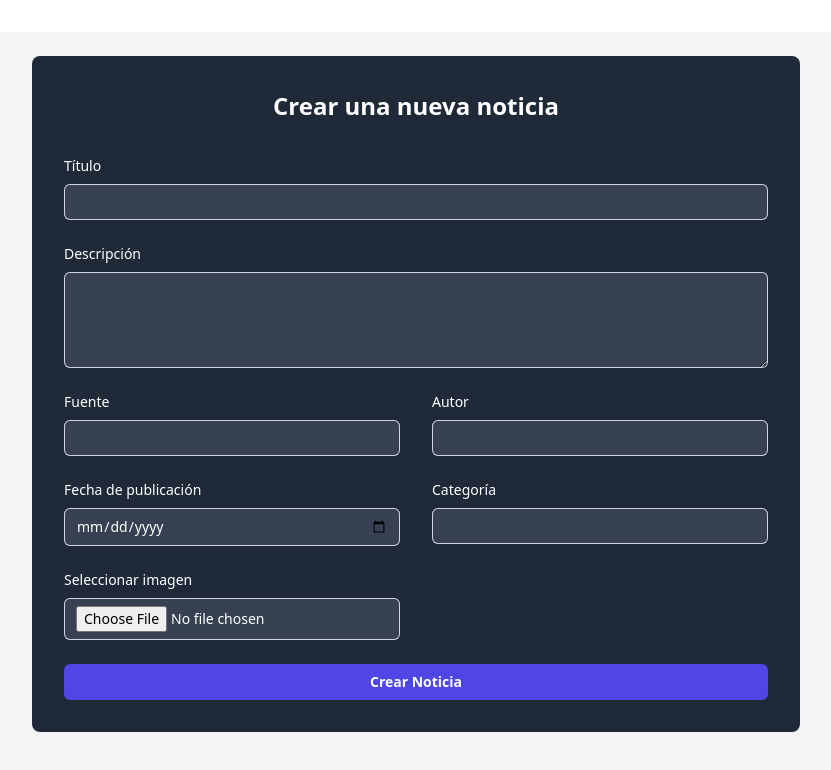
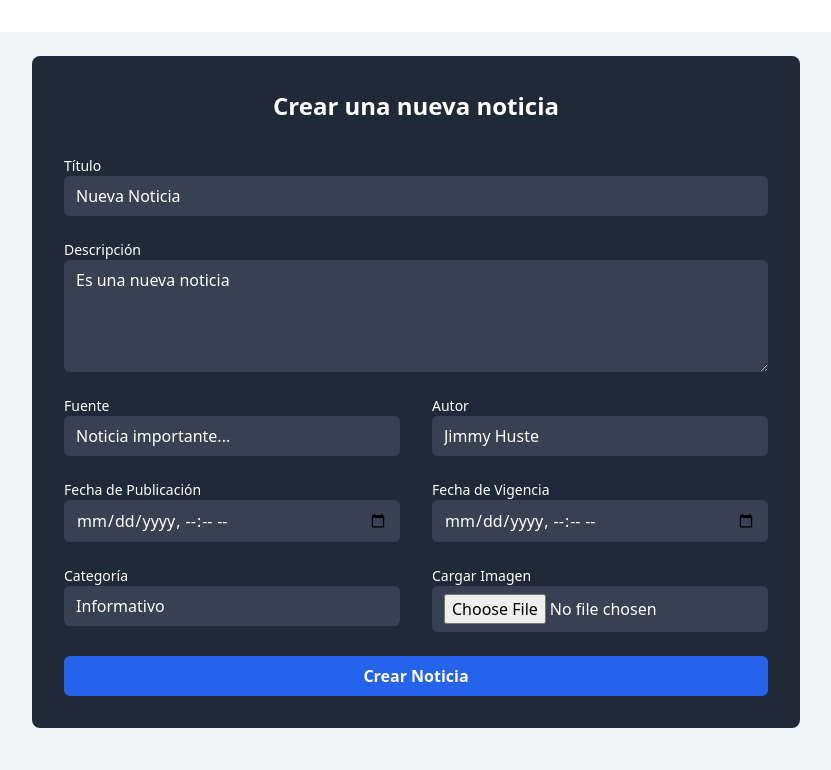
Before and after one commit to MisaelCartes/proyecto-titulo-capstone, a React (Create React App) app in the folder sistema-junta-vecinal/front-junta-vecinos/: page /create/news in a window 1280 px wide. Shown: the top 770 px of the page, without its empty margins (224-1055 px from the left). Built offline with nearby package versions, Linux system fonts and the light colour scheme; the HTML template or start-up script is replaced by a standard one.

Commit message:
Se hace la integracion del modulo noticias

```diff
--- a/sistema-junta-vecinal/front-junta-vecinos/package.json
+++ b/sistema-junta-vecinal/front-junta-vecinos/package.json
@@ -13,6 +13,7 @@
     "@testing-library/jest-dom": "^5.17.0",
     "@testing-library/react": "^13.4.0",
     "@testing-library/user-event": "^13.5.0",
+    "dayjs": "^1.11.13",
     "front-junta-vecinos": "file:",
     "jwt-decode": "^4.0.0",
     "react": "^18.3.1",
--- a/sistema-junta-vecinal/front-junta-vecinos/src/components/CreateNews.jsx
+++ b/sistema-junta-vecinal/front-junta-vecinos/src/components/CreateNews.jsx
@@ -1,17 +1,19 @@
 import React, { useState } from 'react';
 import Swal from 'sweetalert2';
 import axios from 'axios';
+import dayjs from 'dayjs';
 
 export const CreateNews = () => {
   const [formData, setFormData] = useState({
-    title: '',
-    description: '',
-    source: '',
-    author: '',
+    title: 'Nueva Noticia',
+    description: 'Es una nueva noticia',
+    source: 'Noticia importante...',
+    author: 'Jimmy Huste',
     publishedAt: '',
-    category: '',
-    urlToImage: '',
+    dateVigencia: '',
+    category: 'Informativo',
   });
+  const [imageFile, setImageFile] = useState(null); // Estado separado para la imagen
   const [errors, setErrors] = useState({});
 
   const handleChange = (e) => {
@@ -19,73 +21,88 @@ export const CreateNews = () => {
     setFormData({ ...formData, [name]: value });
   };
 
+  const handleImageChange = (e) => {
+    const file = e.target.files[0];
+    setImageFile(file); // Guardar el archivo en el estado
+  };
+
   const handleSubmit = async (e) => {
     e.preventDefault();
-    setErrors({}); // Reiniciar errores previos
+    setErrors({});
+
+    // Crear un FormData para manejar el envío de datos y archivos
+    const dataToSend = new FormData();
+    dataToSend.append('title', formData.title);
+    dataToSend.append('description', formData.description);
+    dataToSend.append('source', formData.source);
+    dataToSend.append('author', formData.author);
+    dataToSend.append('publishedAt', dayjs(formData.publishedAt).format('YYYY-MM-DD HH:mm'));
+    dataToSend.append('dateVigencia', dayjs(formData.dateVigencia).format('YYYY-MM-DD HH:mm'));
+    dataToSend.append('category', formData.category);
+    if (imageFile) {
+      dataToSend.append('urlToImage', imageFile); // Agregar la imagen al FormData
+    }
 
     try {
-      // Enviar solicitud a /create/news
-      await axios.post('http://127.0.0.1:8000/create/news', formData, {
+      const response = await axios.post('http://127.0.0.1:8000/crear/noticias/', dataToSend, {
         headers: {
-          'Content-Type': 'application/json',
+          'Content-Type': 'multipart/form-data', // Asegurarse de que el tipo de contenido sea multipart/form-data
         },
       });
 
-      // Mostrar mensaje de éxito
+      console.log(response.data);
       Swal.fire({
         icon: 'success',
         title: 'Noticia creada',
         text: 'La noticia se ha creado exitosamente.',
       });
 
-      // Reiniciar formulario
       setFormData({
         title: '',
         description: '',
         source: '',
         author: '',
         publishedAt: '',
+        dateVigencia: '',
         category: '',
-        urlToImage: '',
       });
+      setImageFile(null);
     } catch (error) {
-      // Manejar errores
       if (error.response && error.response.data) {
         setErrors(error.response.data);
-      }
-
-      // Mostrar mensaje de error
+        // Verificar si el error contiene el mensaje específico
+        if (error.response.data.error === 'Solo se permiten imágenes en formato .jpg, .jpeg o .png.') {
+          Swal.fire({
+            icon: 'error',
+            title: 'Error en el formato de imagen',
+            text: error.response.data.error,
+          });
+        } else {
           Swal.fire({
             icon: 'error',
             title: 'Error',
             text: 'Hubo un problema al crear la noticia. Por favor, intenta nuevamente.',
           });
         }
+      } else {
+        Swal.fire({
+          icon: 'error',
+          title: 'Error',
+          text: 'Hubo un problema al crear la noticia. Por favor, intenta nuevamente.',
+        });
+      }
+    }
   };
 
   return (
-    <div className="flex-1 p-6 bg-gray-100 overflow-y-auto h-screen w-full mt-8"> {/* Ancho del contenedor ajustado */}
-      <div
-        className="max-w-3xl rounded-lg p-8 mx-auto bg-gray-800" // Color de fondo para el formulario
-        style={{ width: '100%' }} // Aseguramos que el formulario tenga un ancho del 100%
-      >
+    <div className="flex-1 p-6 bg-gray-100 overflow-y-auto h-screen w-full mt-8">
+      <div className="max-w-3xl rounded-lg p-8 mx-auto bg-gray-800">
         <h2 className="mb-8 text-center text-2xl font-bold leading-9 text-white">
           Crear una nueva noticia
         </h2>
-
-        <form
-          className="grid grid-cols-1 gap-y-6 sm:grid-cols-2 sm:gap-x-8"
-          onSubmit={handleSubmit}
-        >
-          {/** Título */}
+        <form className="grid grid-cols-1 gap-y-6 sm:grid-cols-2 sm:gap-x-8" onSubmit={handleSubmit}>
           <div className="sm:col-span-2">
-            <label
-              htmlFor="title"
-              className="block text-sm font-medium text-white"
-            >
-              Título
-            </label>
-            <div className="mt-2">
+            <label htmlFor="title" className="block text-sm font-medium text-white">Título</label>
             <input
               id="title"
               name="title"
@@ -93,23 +110,12 @@ export const CreateNews = () => {
               value={formData.title}
               onChange={handleChange}
               required
-                className="block w-full rounded-md bg-gray-700 py-2 px-3 text-white shadow-sm ring-1 ring-inset ring-gray-300 placeholder:text-gray-400 focus:ring-2 focus:ring-inset focus:ring-indigo-600 sm:text-sm"
+              className="block w-full rounded-md bg-gray-700 py-2 px-3 text-white"
             />
-              {errors.title && (
-                <p className="text-red-500 text-xs mt-1">{errors.title}</p>
-              )}
+            {errors.title && <p className="text-red-500 text-xs mt-1">{errors.title}</p>}
           </div>
-          </div>
-
-          {/** Descripción */}
           <div className="sm:col-span-2">
-            <label
-              htmlFor="description"
-              className="block text-sm font-medium text-white"
-            >
-              Descripción
-            </label>
-            <div className="mt-2">
+            <label htmlFor="description" className="block text-sm font-medium text-white">Descripción</label>
             <textarea
               id="description"
               name="description"
@@ -117,23 +123,12 @@ export const CreateNews = () => {
               value={formData.description}
               onChange={handleChange}
               required
-                className="block w-full rounded-md bg-gray-700 py-2 px-3 text-white shadow-sm ring-1 ring-inset ring-gray-300 placeholder:text-gray-400 focus:ring-2 focus:ring-inset focus:ring-indigo-600 sm:text-sm"
+              className="block w-full rounded-md bg-gray-700 py-2 px-3 text-white"
             />
-              {errors.description && (
-                <p className="text-red-500 text-xs mt-1">{errors.description}</p>
-              )}
+            {errors.description && <p className="text-red-500 text-xs mt-1">{errors.description}</p>}
           </div>
-          </div>
-
-          {/** Fuente */}
-          <div className="sm:col-span-1">
-            <label
-              htmlFor="source"
-              className="block text-sm font-medium text-white"
-            >
-              Fuente
-            </label>
-            <div className="mt-2">
+          <div>
+            <label htmlFor="source" className="block text-sm font-medium text-white">Fuente</label>
             <input
               id="source"
               name="source"
@@ -141,23 +136,12 @@ export const CreateNews = () => {
               value={formData.source}
               onChange={handleChange}
               required
-                className="block w-full rounded-md bg-gray-700 py-2 px-3 text-white shadow-sm ring-1 ring-inset ring-gray-300 placeholder:text-gray-400 focus:ring-2 focus:ring-inset focus:ring-indigo-600 sm:text-sm"
+              className="block w-full rounded-md bg-gray-700 py-2 px-3 text-white"
             />
-              {errors.source && (
-                <p className="text-red-500 text-xs mt-1">{errors.source}</p>
-              )}
+            {errors.source && <p className="text-red-500 text-xs mt-1">{errors.source}</p>}
           </div>
-          </div>
-
-          {/** Autor */}
-          <div className="sm:col-span-1">
-            <label
-              htmlFor="author"
-              className="block text-sm font-medium text-white"
-            >
-              Autor
-            </label>
-            <div className="mt-2">
+          <div>
+            <label htmlFor="author" className="block text-sm font-medium text-white">Autor</label>
             <input
               id="author"
               name="author"
@@ -165,47 +149,38 @@ export const CreateNews = () => {
               value={formData.author}
               onChange={handleChange}
               required
-                className="block w-full rounded-md bg-gray-700 py-2 px-3 text-white shadow-sm ring-1 ring-inset ring-gray-300 placeholder:text-gray-400 focus:ring-2 focus:ring-inset focus:ring-indigo-600 sm:text-sm"
+              className="block w-full rounded-md bg-gray-700 py-2 px-3 text-white"
             />
-              {errors.author && (
-                <p className="text-red-500 text-xs mt-1">{errors.author}</p>
-              )}
+            {errors.author && <p className="text-red-500 text-xs mt-1">{errors.author}</p>}
           </div>
-          </div>
-
-          {/** Fecha de publicación */}
-          <div className="sm:col-span-1">
-            <label
-              htmlFor="publishedAt"
-              className="block text-sm font-medium text-white"
-            >
-              Fecha de publicación
-            </label>
-            <div className="mt-2">
+          <div>
+            <label htmlFor="publishedAt" className="block text-sm font-medium text-white">Fecha de Publicación</label>
             <input
               id="publishedAt"
               name="publishedAt"
-                type="date"
+              type="datetime-local"
               value={formData.publishedAt}
               onChange={handleChange}
               required
-                className="block w-full rounded-md bg-gray-700 py-2 px-3 text-white shadow-sm ring-1 ring-inset ring-gray-300 placeholder:text-gray-400 focus:ring-2 focus:ring-inset focus:ring-indigo-600 sm:text-sm"
+              className="block w-full rounded-md bg-gray-700 py-2 px-3 text-white"
             />
-              {errors.publishedAt && (
-                <p className="text-red-500 text-xs mt-1">{errors.publishedAt}</p>
-              )}
+            {errors.publishedAt && <p className="text-red-500 text-xs mt-1">{errors.publishedAt}</p>}
           </div>
+          <div>
+            <label htmlFor="dateVigencia" className="block text-sm font-medium text-white">Fecha de Vigencia</label>
+            <input
+              id="dateVigencia"
+              name="dateVigencia"
+              type="datetime-local"
+              value={formData.dateVigencia}
+              onChange={handleChange}
+              required
+              className="block w-full rounded-md bg-gray-700 py-2 px-3 text-white"
+            />
+            {errors.dateVigencia && <p className="text-red-500 text-xs mt-1">{errors.dateVigencia}</p>}
           </div>
-
-          {/** Categoría */}
-          <div className="sm:col-span-1">
-            <label
-              htmlFor="category"
-              className="block text-sm font-medium text-white"
-            >
-              Categoría
-            </label>
-            <div className="mt-2">
+          <div>
+            <label htmlFor="category" className="block text-sm font-medium text-white">Categoría</label>
             <input
               id="category"
               name="category"
@@ -213,44 +188,27 @@ export const CreateNews = () => {
               value={formData.category}
               onChange={handleChange}
               required
-                className="block w-full rounded-md bg-gray-700 py-2 px-3 text-white shadow-sm ring-1 ring-inset ring-gray-300 placeholder:text-gray-400 focus:ring-2 focus:ring-inset focus:ring-indigo-600 sm:text-sm"
+              className="block w-full rounded-md bg-gray-700 py-2 px-3 text-white"
             />
-              {errors.category && (
-                <p className="text-red-500 text-xs mt-1">{errors.category}</p>
-              )}
+            {errors.category && <p className="text-red-500 text-xs mt-1">{errors.category}</p>}
           </div>
-          </div>
-
-          {/** URL de la imagen */}
-          <div className="sm:col-span-1">
-            <label
-              htmlFor="urlToImage"
-              className="block text-sm font-medium text-white"
-            >
-              Seleccionar imagen
-            </label>
-            <div className="mt-2">
+          <div>
+            <label htmlFor="urlToImage" className="block text-sm font-medium text-white">Cargar Imagen</label>
             <input
               id="urlToImage"
               name="urlToImage"
               type="file"
-                accept="image/*" // Aceptar solo archivos de imagen
-                onChange={(e) => handleChange(e)} // Cambiar la función según sea necesario
+              accept="image/*"
+              onChange={handleImageChange}
               required
-                className="block w-full rounded-md bg-gray-700 py-2 px-3 text-white shadow-sm ring-1 ring-inset ring-gray-300 placeholder:text-gray-400 focus:ring-2 focus:ring-inset focus:ring-indigo-600 sm:text-sm"
+              className="block w-full rounded-md bg-gray-700 py-2 px-3 text-white"
             />
-              {errors.urlToImage && (
-                <p className="text-red-500 text-xs mt-1">{errors.urlToImage}</p>
-              )}
+            {errors.urlToImage && <p className="text-red-500 text-xs mt-1">{errors.urlToImage}</p>}
           </div>
-          </div>
-
-
-          {/** Botón de envío */}
           <div className="sm:col-span-2">
             <button
               type="submit"
-              className="w-full rounded-md bg-indigo-600 px-4 py-2 text-sm font-semibold text-white hover:bg-indigo-500"
+              className="w-full rounded-md bg-blue-600 py-2 text-white font-semibold hover:bg-blue-700"
             >
               Crear Noticia
             </button>
--- a/sistema-junta-vecinal/front-junta-vecinos/src/components/ViewNews.jsx
+++ b/sistema-junta-vecinal/front-junta-vecinos/src/components/ViewNews.jsx
@@ -1,54 +1,25 @@
 import React, { useEffect, useState } from 'react';
+import axios from 'axios';
 import Modal from 'react-modal';
+import Swal from 'sweetalert2';
 import { FaTimes } from 'react-icons/fa';
 
-const dummyData = {
-  status: "ok",
-  totalResults: 3,
-  articles: [
-    {
-      source: "Comunidad Renca",
-      author: "Misael Cartes",
-      title: "Actualización de Proyectos Comunitarios",
-      description: "Conoce los avances más recientes en los proyectos de mejora del vecindario, que abarcan una variedad de iniciativas diseñadas para transformar nuestra comunidad en un lugar más atractivo, funcional y seguro para todos sus residentes. Entre las mejoras más destacadas se encuentran la creación de nuevas áreas verdes que no solo embellecerán el paisaje urbano, sino que también proporcionarán espacios recreativos para que las familias y los niños puedan disfrutar de actividades al aire libre. Estos parques contarán con modernos juegos infantiles, zonas de picnic y senderos para caminatas, lo que fomentará un estilo de vida más saludable y activo entre los vecinos. ",
-      urlToImage: "/blog.jpg",
-      publishedAt: "2020-03-16",
-      category: "Informativa"
-    },
-    {
-      source: "Comunidad Pudahuel",
-      author: "Jimmy Huste Exantus",
-      title: "Consejos para la Seguridad del Barrio",
-      description: "Conoce los avances más recientes en los proyectos de mejora del vecindario, que abarcan una variedad de iniciativas diseñadas para transformar nuestra comunidad en un lugar más atractivo, funcional y seguro para todos sus residentes. Entre las mejoras más destacadas se encuentran la creación de nuevas áreas verdes que no solo embellecerán el paisaje urbano, sino que también proporcionarán espacios recreativos para que las familias y los niños puedan disfrutar de actividades al aire libre. Estos parques contarán con modernos juegos infantiles, zonas de picnic y senderos para caminatas, lo que fomentará un estilo de vida más saludable y activo entre los vecinos.",
-      urlToImage: "/blog.jpg",
-      publishedAt: "2020-03-10",
-      category: "Seguridad y Prevención"
-    },
-    {
-      source: "Comunidad Santiago",
-      author: "Felipe Sandobal",
-      title: "Aviso Importante sobre Nuevas Normativas",
-      description: "Informamos sobre los cambios recientes en las normativas locales...",
-      urlToImage: "/blog.jpg",
-      publishedAt: "2020-02-12",
-      category: "Avisos y Comunicados"
-    }
-  ]
-};
-
 export const ViewNews = () => {
-    const [articles, setArticles] = useState([]);
-    const [errors, setErrors] = useState({});
+    const [articles, setArticles] = useState([]); // Inicializar como array vacío
     const [modalIsOpen, setModalIsOpen] = useState(false);
     const [selectedArticle, setSelectedArticle] = useState(null);
 
     useEffect(() => {
         const fetchData = async () => {
             try {
-          const data = dummyData; // Usando datos de prueba
-          setArticles(data.articles);
+                const response = await axios.get('http://127.0.0.1:8000/noticias/');
+                setArticles(response.data); // Asignar los datos de la respuesta
             } catch (error) {
-          setErrors({ fetch: "Error cargando las publicaciones del blog." });
+                Swal.fire({
+                    icon: 'error',
+                    title: 'Error',
+                    text: 'Error cargando las publicaciones del blog.',
+                });
             }
         };
 
@@ -66,6 +37,7 @@ export const ViewNews = () => {
     };
 
     const truncateDescription = (description, maxLength = 100) => {
+        if (!description) return '';
         if (description.length <= maxLength) return description;
         return description.slice(0, maxLength) + '...';
     };
@@ -76,13 +48,19 @@ export const ViewNews = () => {
             <p className="text-center text-gray-600 mb-12">
                 Mantente informado sobre los eventos, actividades y anuncios importantes de nuestro barrio.
             </p>
-        {errors.fetch && <p className="text-red-500">{errors.fetch}</p>}
             <div className="grid grid-cols-1 md:grid-cols-2 lg:grid-cols-3 gap-8">
-          {articles.map((article, index) => (
+                {articles.length > 0 ? (
+                    articles.map((article, index) => (
                         <div key={index} className="bg-white rounded-lg shadow-md overflow-hidden">
-              <img src={article.urlToImage} alt={article.title} className="w-full h-48 object-cover" />
+                            <img
+                                src={`http://localhost:8000/${article.urlToImage}`}
+                                alt={article.title}
+                                className="w-full h-48 object-cover"
+                            />
                             <div className="p-4">
-                <p className="text-sm text-gray-500">{new Date(article.publishedAt).toLocaleDateString()} • {article.category}</p>
+                                <p className="text-sm text-gray-500">
+                                    {new Date(article.publishedAt).toLocaleDateString()} • {article.category}
+                                </p>
                                 <h3 className="text-lg font-semibold mt-2">{article.title}</h3>
                                 <p className="text-gray-600 mt-2">
                                     {truncateDescription(article.description)}
@@ -97,7 +75,10 @@ export const ViewNews = () => {
                                 </div>
                             </div>
                         </div>
-          ))}
+                    ))
+                ) : (
+                    <p className="text-center text-gray-500">No hay noticias disponibles.</p>
+                )}
             </div>
 
             <Modal
@@ -121,12 +102,14 @@ export const ViewNews = () => {
                     <div className="space-y-6">
                         <h1 className="text-3xl font-bold text-gray-800">{selectedArticle.title}</h1>
                         <div className="flex items-center text-sm text-gray-600 space-x-4">
-                <p>{new Date(selectedArticle.publishedAt).toLocaleDateString()}</p>
+                            <p><b>Fecha de Publicación: </b> {new Date(selectedArticle.publishedAt).toLocaleDateString()}</p>
                             <span>•</span>
-                <p>{selectedArticle.category}</p>
+                            <p><b>Vigencia: </b>{new Date(selectedArticle.dateVigencia).toLocaleDateString()}</p>
+                            <span>•</span>
+                            <p><b>{selectedArticle.category}</b></p>
                         </div>
                         <img
-                src={selectedArticle.urlToImage}
+                            src={`http://localhost:8000/${selectedArticle.urlToImage}`}
                             alt={selectedArticle.title}
                             className="w-full h-64 object-cover rounded-lg shadow-md"
                         />
```
Also changed, not shown: 1 other file (tests, documents, lock files or other folders). Lines whose indentation alone changed are shown as unchanged.
